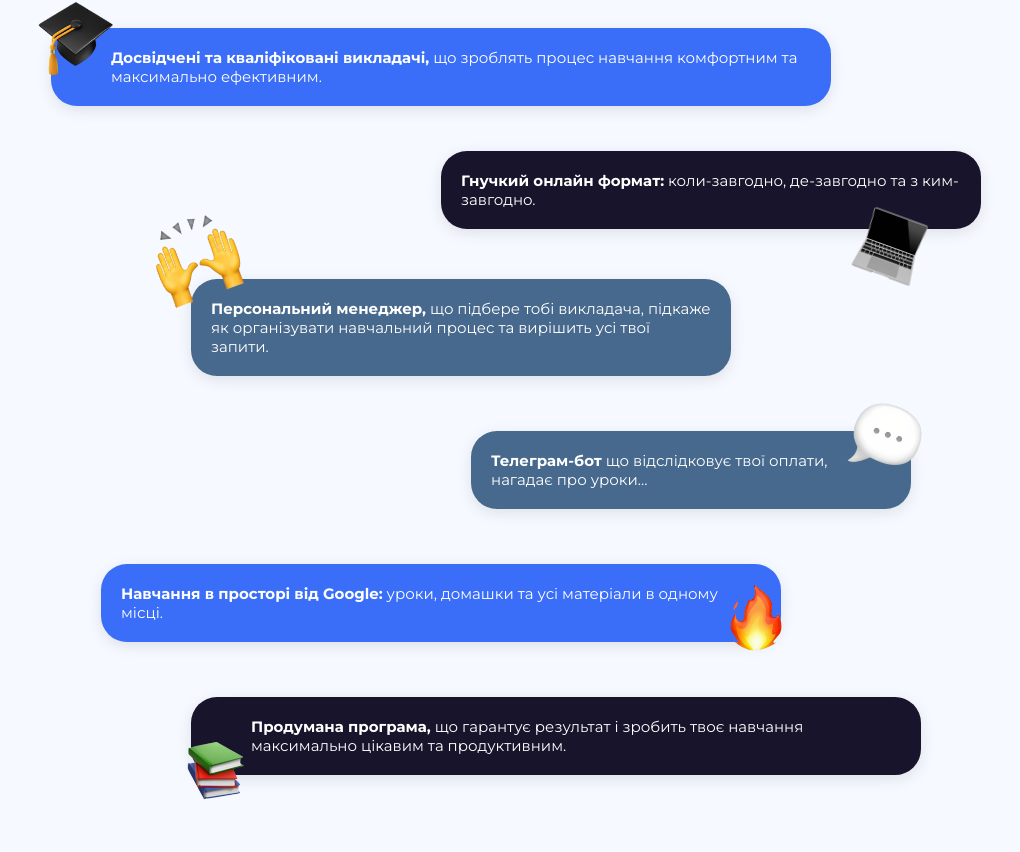
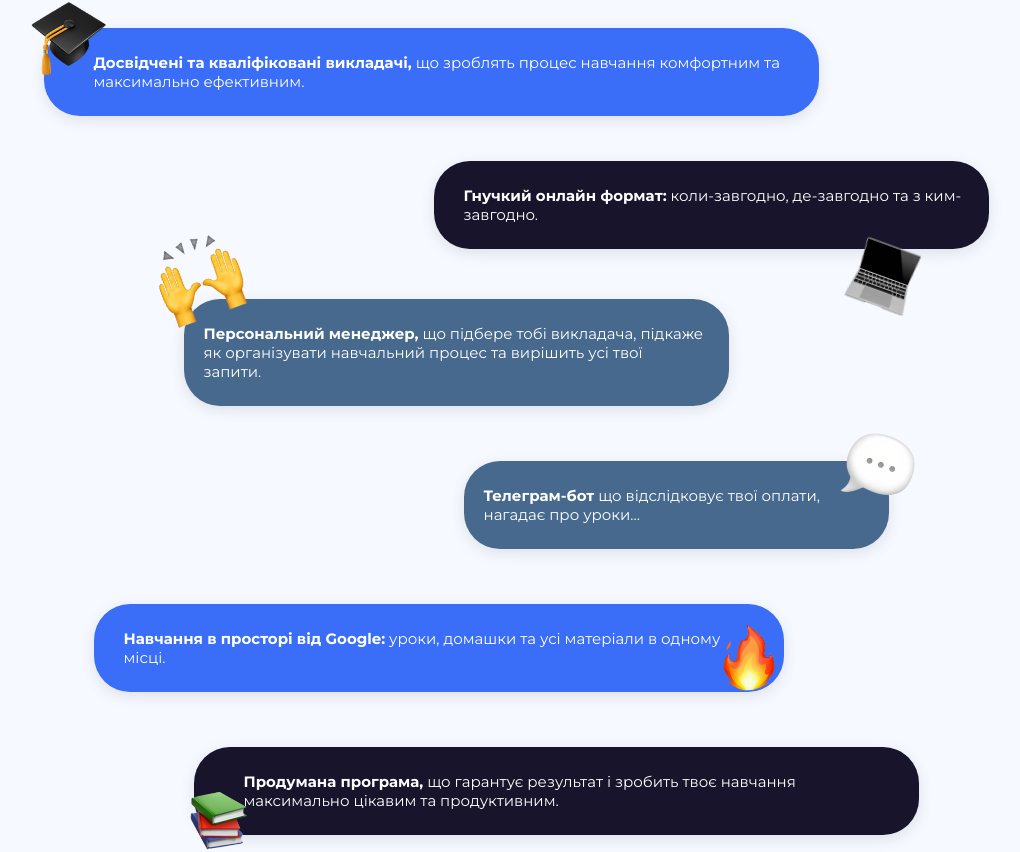
Before and after one commit to Vladarchuk124/LockInSchool, a React (Create React App) app: page / in a window 1280 px wide. Shown: the part 953-1805 px from the top of the page, without its empty margins (114-1134 px from the left). Built offline with nearby package versions, Linux system fonts and the light colour scheme.

Commit message:
feature cards positions fix

```diff
--- a/src/components/AboutSchoolSection/FeatureCard.module.css
+++ b/src/components/AboutSchoolSection/FeatureCard.module.css
@@ -1,7 +1,7 @@
 .featureCard {
     position: relative;
-    padding: 20px 20px 20px 60px;
-    border-radius: 26px;
+    padding: 25px 25px 25px 50px;
+    border-radius: 36px;
     margin: 10px;
     margin-bottom: 45px;
     font-family: Arial, Helvetica, sans-serif;
@@ -25,12 +25,12 @@
 
 .featureCard.blue {
     background-color: #3a6ef8;
-    width: 400px;
+    width: 415px;
 }
 
 .featureCard.blue.right {
-    padding-left: 20px;
-    width: 370px;
+    padding-left: 30px;
+    width: 390px;
     margin-left: 60px;
 }
 
@@ -42,6 +42,7 @@
 
 .featureCard.grey.right {
     padding-left: 20px;
+    padding-right: 5px;
     width: 400px;
 }
 
@@ -58,14 +59,15 @@
 }
 
 .featureCard.darkblue.right {
-    width: 395px;
+    width: 440px;
+    margin-left: 0;
 }
 
 .featureCard.darkblue.left {
     margin-left: 220px;
     margin-right: 60px;
-    padding-left: 20px;
-    max-width: 380px;
+    padding-left: 30px;
+    max-width: 390px;
 }
 
 .emoji-icon1 {
@@ -87,7 +89,7 @@
 .emoji-icon3 {
     position: absolute;
     top: -120px;
-    left: -60px;
+    left: -50px;
     width: 130px;
     transform: rotate(-20deg);
 }
@@ -95,7 +97,7 @@
 .emoji-icon4 {
     position: absolute;
     top: -100px;
-    left: 370px;
+    left: 350px;
     width: 130px;
     transform: rotate(20deg);
 }
@@ -103,7 +105,7 @@
 .emoji-icon5 {
     position: absolute;
     top: -60px;
-    left: 330px;
+    left: 360px;
     width: 130px;
 }
 
@@ -121,7 +123,7 @@
     }
 
     .emoji-icon2 {
-        top: 20px;
+        top: 40px;
         left: 310px;
         width: 100px;
         transform: rotate(20deg);
@@ -132,8 +134,8 @@
     }
 
     .emoji-icon4 {
-        top: 10px;
-        left: 270px;
+        top: 30px;
+        left: 170px;
         width: 110px;
         transform: rotate(20deg);
     }
```
